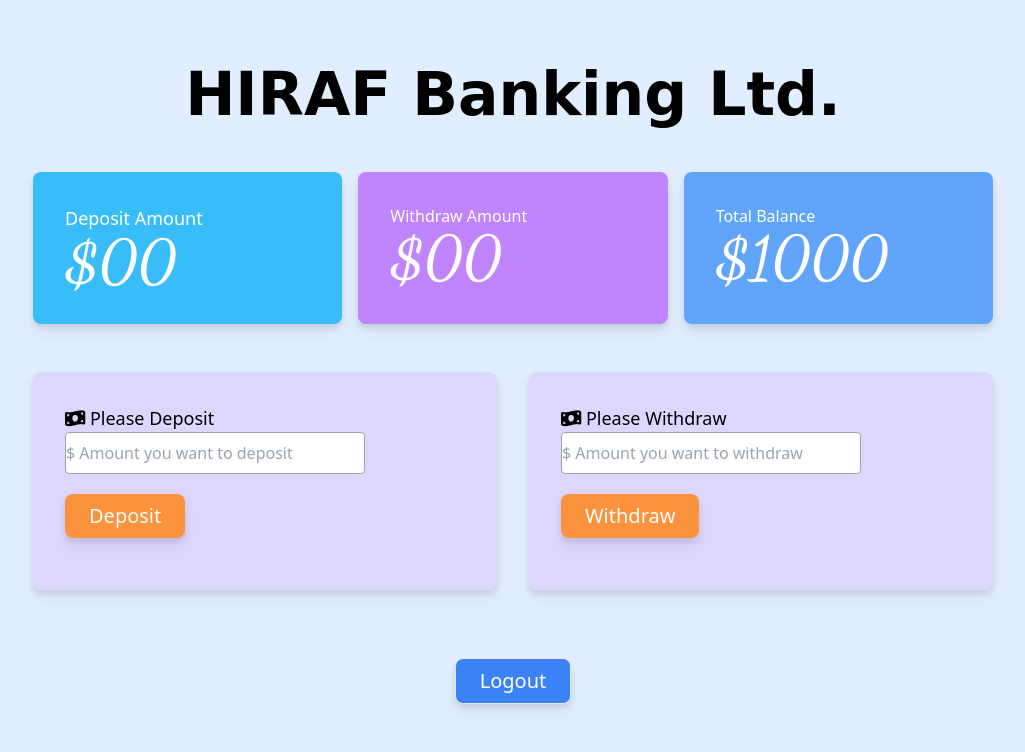
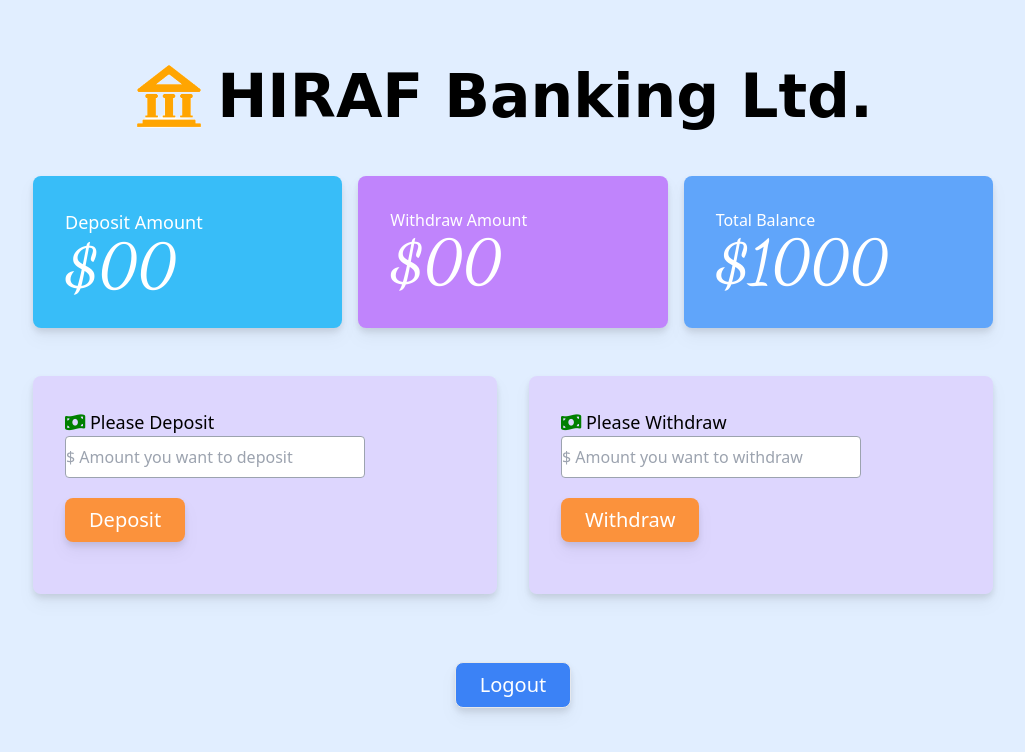
Before and after one commit to rirefat/banking-calculation, a plain HTML site: page calculation-system.html in a window 1280 px wide. Shown: the whole page, without its empty margins (127-1152 px from the left). Drawn offline with nearby package versions, Linux system fonts and the light colour scheme; a web font is replaced by a local one.

Commit message:
Added Title With Logo

```diff
--- a/calculation-system.html
+++ b/calculation-system.html
@@ -20,7 +20,10 @@
     <link rel="stylesheet" href="style.css">
 </head>
 <body>
-    <h1 class="text-center mt-16 text-6xl font-bold bank-title">HIRAF Banking Ltd.</h1>
+    <div class="mt-16 flex items-center justify-center">
+        <img src="images/images.png" alt="logo" width="5%">
+        <h1 class="text-center text-6xl mx-4 font-bold bank-title">HIRAF Banking Ltd.</h1>
+    </div>
     <div class="acc-status">
         <div class="grid grid-cols-3 gap-4 w-3/4 mx-auto my-12">
             <div class="drop-shadow-lg deposit text-white rounded-lg bg-sky-400 p-8">
--- a/style.css
+++ b/style.css
@@ -18,6 +18,9 @@ font-family: 'Quintessential', cursive; */
 .bank-title{
     font-family: 'Quintessential', cursive;
 }
+.fa-money-bill-wave{
+    color: green;
+}
 .amount{
     font-family: 'Dancing Script', cursive;
 }
```
